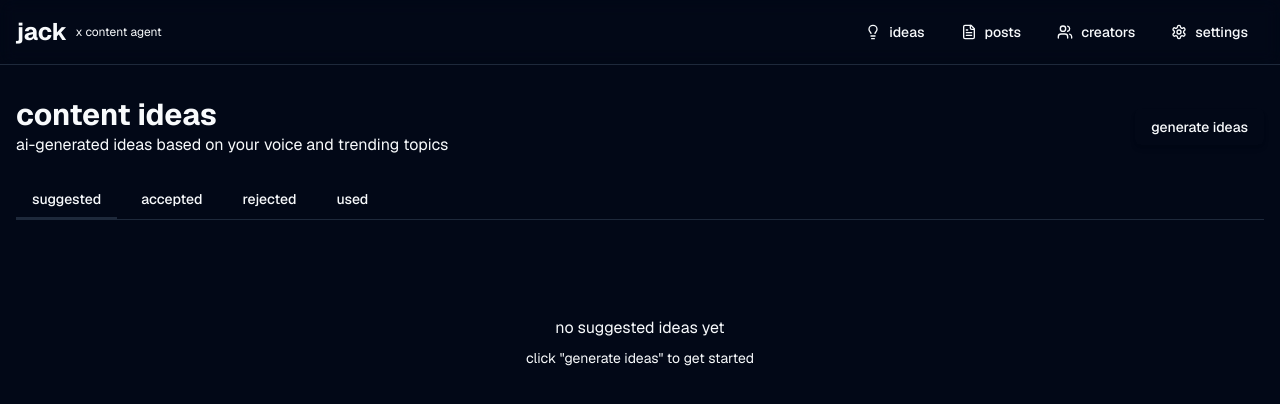
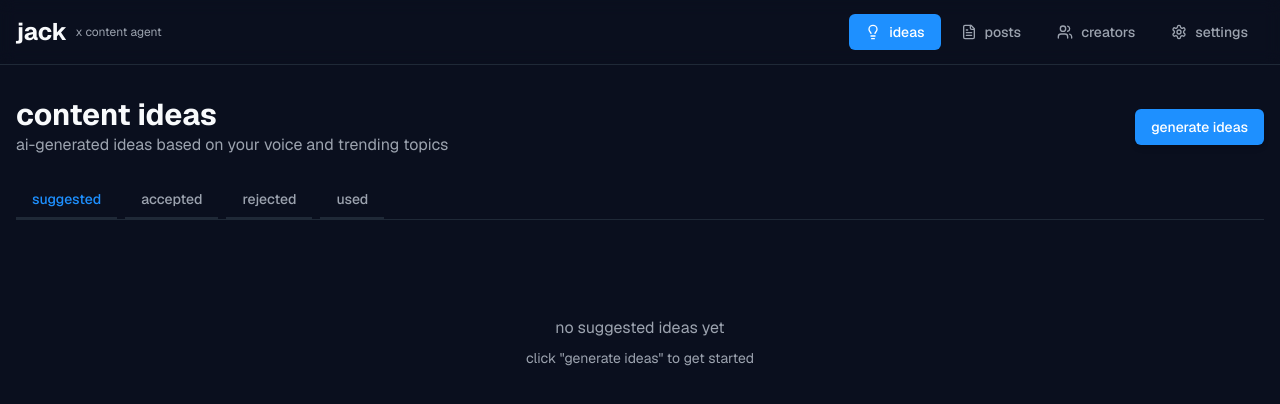
Before and after one commit to vishesh-baghel/experiments, a Next.js app in the folder packages/jack-x-agent/: page / in a window 1280 px wide. Shown: the top 404 px of the page. Built offline with nearby package versions, Linux system fonts and the light colour scheme.

Commit message:
fixed theme issues

```diff
--- a/packages/jack-x-agent/app/globals.css
+++ b/packages/jack-x-agent/app/globals.css
@@ -1,36 +1,34 @@
 @import "tailwindcss";
 
-@layer base {
-  :root {
-    --background: 222.2 84% 4.9%;
-    --foreground: 210 40% 98%;
-    --card: 217.2 32.6% 12%;
-    --card-foreground: 210 40% 98%;
-    --popover: 222.2 84% 4.9%;
-    --popover-foreground: 210 40% 98%;
-    --primary: 210 100% 56%;
-    --primary-foreground: 0 0% 100%;
-    --secondary: 217.2 32.6% 17.5%;
-    --secondary-foreground: 210 40% 98%;
-    --muted: 217.2 32.6% 17.5%;
-    --muted-foreground: 215 20.2% 65.1%;
-    --accent: 217.2 32.6% 17.5%;
-    --accent-foreground: 210 40% 98%;
-    --destructive: 0 72% 51%;
-    --destructive-foreground: 210 40% 98%;
-    --border: 217.2 32.6% 17.5%;
-    --input: 217.2 32.6% 17.5%;
-    --ring: 212.7 26.8% 83.9%;
-    --radius: 0.5rem;
-  }
+@theme {
+  --color-background: #0a0f1e;
+  --color-foreground: #f8fafc;
+  --color-card: #151b2b;
+  --color-card-foreground: #f8fafc;
+  --color-popover: #0a0f1e;
+  --color-popover-foreground: #f8fafc;
+  --color-primary: #1e90ff;
+  --color-primary-foreground: #ffffff;
+  --color-secondary: #1f2937;
+  --color-secondary-foreground: #f8fafc;
+  --color-muted: #1f2937;
+  --color-muted-foreground: #9ca3af;
+  --color-accent: #1f2937;
+  --color-accent-foreground: #f8fafc;
+  --color-destructive: #ef4444;
+  --color-destructive-foreground: #f8fafc;
+  --color-border: #1f2937;
+  --color-input: #1f2937;
+  --color-ring: #60a5fa;
+  --radius-default: 0.5rem;
+}
 
-  * {
-    border-color: hsl(var(--border));
-  }
+* {
+  border-color: #1f2937;
+}
 
-  body {
-    background-color: hsl(var(--background));
-    color: hsl(var(--foreground));
-    font-family: var(--font-geist-sans), system-ui, sans-serif;
-  }
+body {
+  background-color: #0a0f1e;
+  color: #f8fafc;
+  font-family: var(--font-geist-sans), system-ui, sans-serif;
 }
```
